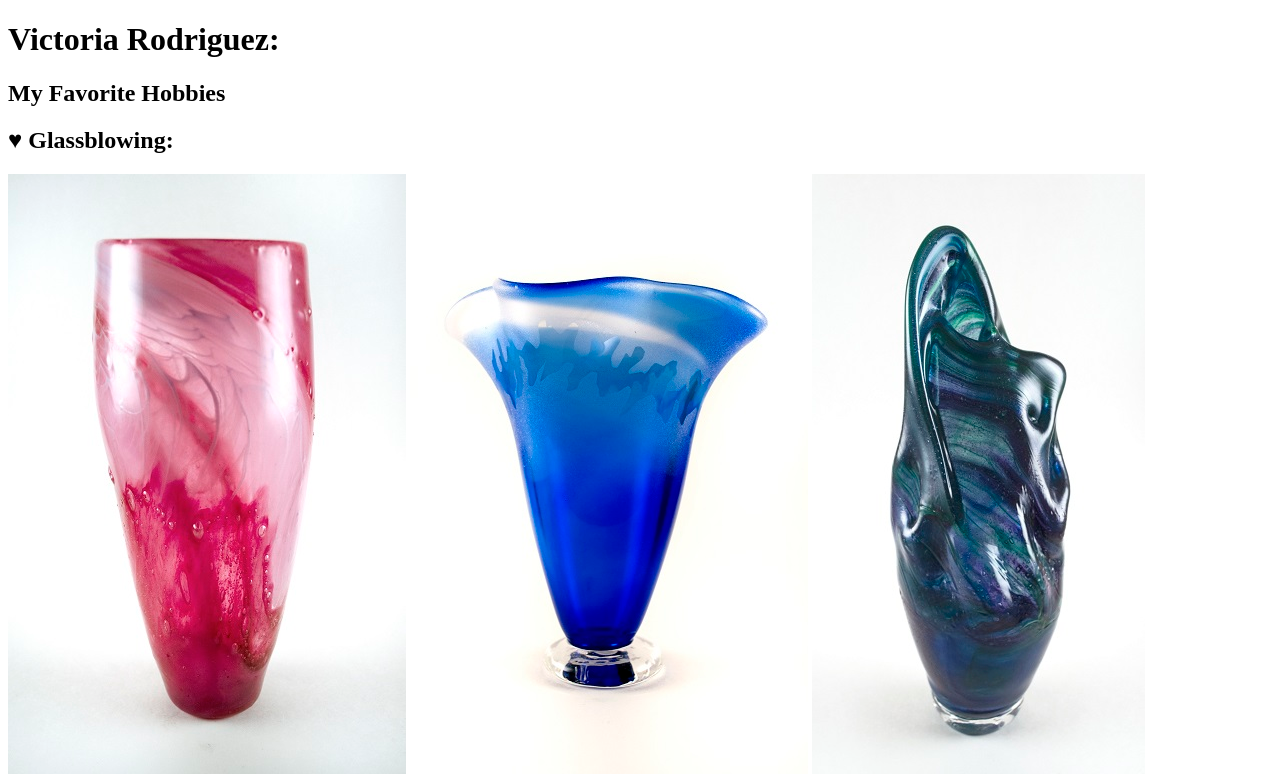
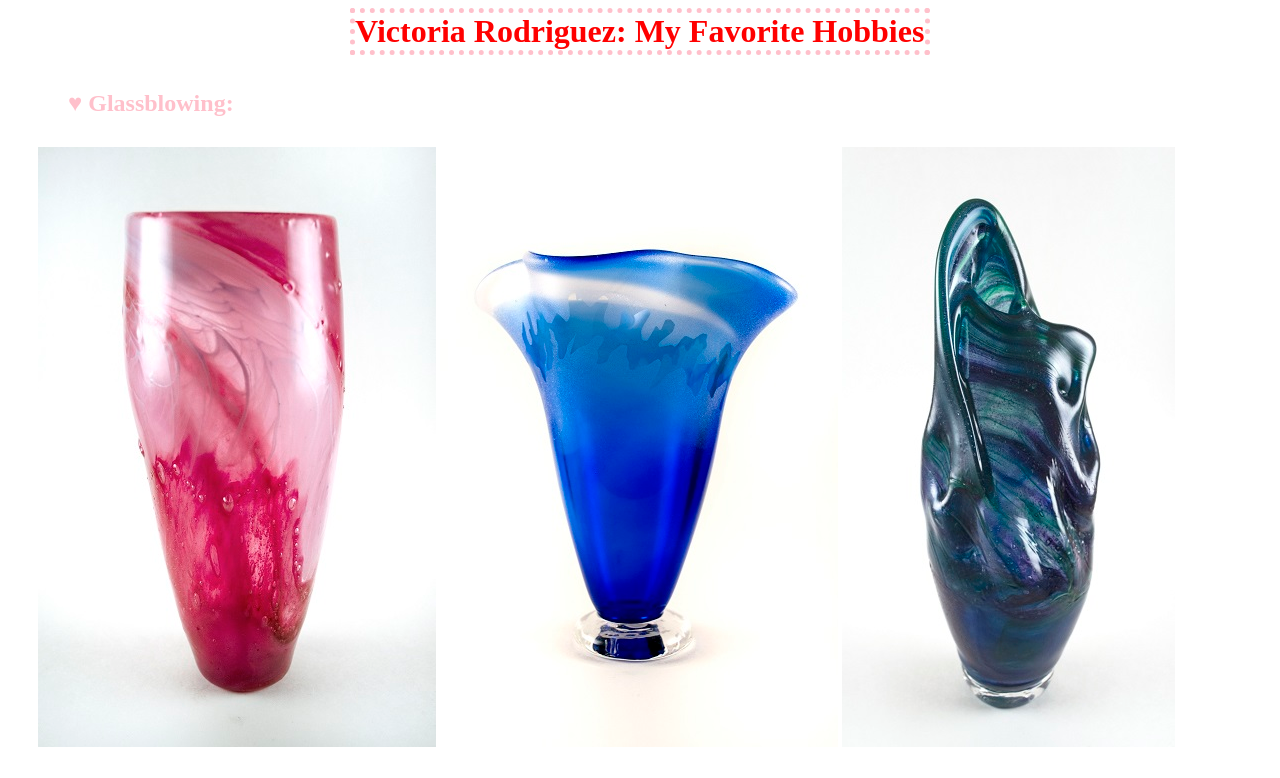
Before and after one commit to Stl-LC101-MAY-2022/js-assignment-4-html-me-something-veerod0804, a website: page index.html in a window 1280 px wide. Shown: the top 778 px of the page. Drawn offline with Linux system fonts and the light colour scheme.

Commit message:
Committing updated assignment with CSS portion completed.

```diff
--- a/index.html
+++ b/index.html
@@ -1,15 +1,15 @@
 <!DOCTYPE html>
+<link rel = "stylesheet" type = "text/css" href = "styles.css" />
 
 <html>
    <head>
-      <title> Victoria Rodriguez - My Favorite Hobbies </title>
+      <title > Victoria Rodriguez - My Favorite Hobbies </title>
    </head>
 
    <body>
       <!-- Write your HTML in this file! -->
       <header>
-         <h1> Victoria Rodriguez: </h1>
-         <h2> My Favorite Hobbies</h2>
+         <h1 id = "mainHeading"> Victoria Rodriguez: My Favorite Hobbies</h1>
       </header>
 
       <main>
@@ -43,7 +43,7 @@
                <h2> &hearts; Metalsmithing:</h2>
                <img src = "images/angler fish.jpg" class = "picture" id = "AnglerFish" alt = "Angler Fish Sculpture">
                <img src = "images/Victoria Rodriguez 18.jpg" class = "picture" id = "Metals" alt = "Metal and Wood Sculpture">
-               <p>
+               <p class = "funParagraph" id = "testP">
                   Metalsmithing is another physically exhausting art form. I found it very rewarding to work with, but the physical stress was too much on my wrists to confortably practice further. I still look forward to utilizing some metalsmithing work in future mixed media pieces on a smaller scale.
                </p>
             </section>
--- a/styles.css
+++ b/styles.css
@@ -1 +1,42 @@
 /* Write your CSS here! */
+
+/* #1 here: + rule "b" */
+
+#mainHeading {
+    width: 570px;
+    margin: auto;
+    border: 5px dotted pink;
+    color: red;
+      }
+
+section {
+    padding-top: 5px;
+    padding-right: 30px;
+    padding-bottom: 5px;
+    padding-left: 30px;
+  }
+
+  /* rule a:  */
+body {
+    display: block;
+    margin: 8px;
+  }
+
+/* rule c: */
+.funParagraph {
+    color: green;
+}
+
+h2 {
+    color: pink;
+    margin: 30px;
+}
+
+p {
+    display: block;
+    margin: 30px;
+}
+
+.picture {
+    background-color: pink;
+}
```
